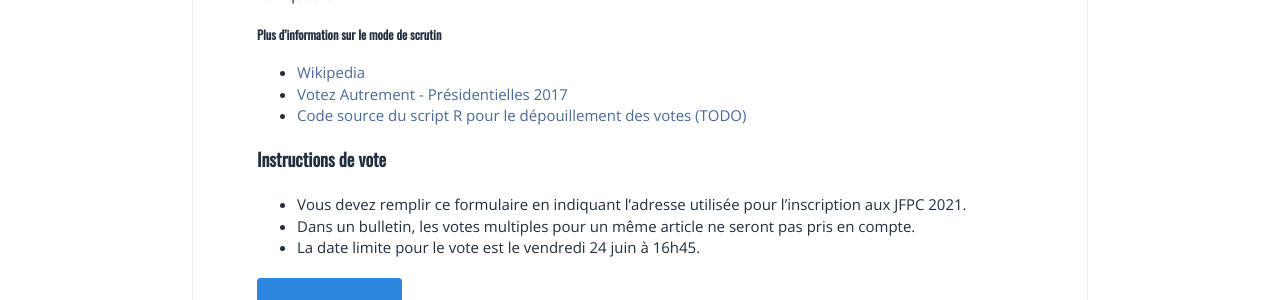
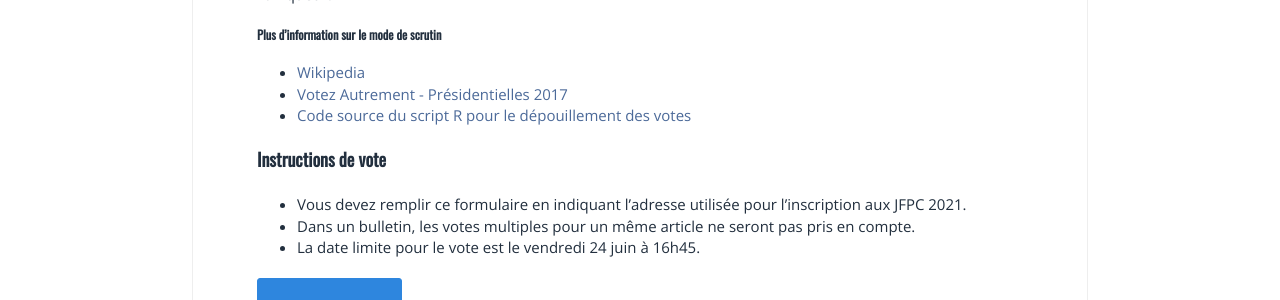
Before and after one commit to mpelleau/jfpc2021, a Jekyll site: the page built from _pages/prix.md, in a window 1280 px wide and 1242 px high. Shown: the part 666-966 px from the top of the window. Built offline with Jekyll 4.4.1, drawn with Linux system fonts in a browser that asks for light colours; nearby versions of some CDN libraries.

Commit message:
add link to the voting system script

```diff
--- a/_pages/prix.md
+++ b/_pages/prix.md
@@ -26,7 +26,7 @@ Le processus d'élimination se poursuit jusqu'à ce qu'il ne reste plus qu'un se
 
 - [Wikipedia](https://en.wikipedia.org/wiki/Instant-runoff_voting)
 - [Votez Autrement - Présidentielles 2017](https://vote.imag.fr/)
-- [Code source du script R pour le dépouillement des votes (TODO)]()
+- [Code source du script R pour le dépouillement des votes]({% include link-asset asset="InstantRunoffVoting.R" %})
 
 
 #### Instructions de vote
```
Also changed, not shown: 2 other files.
